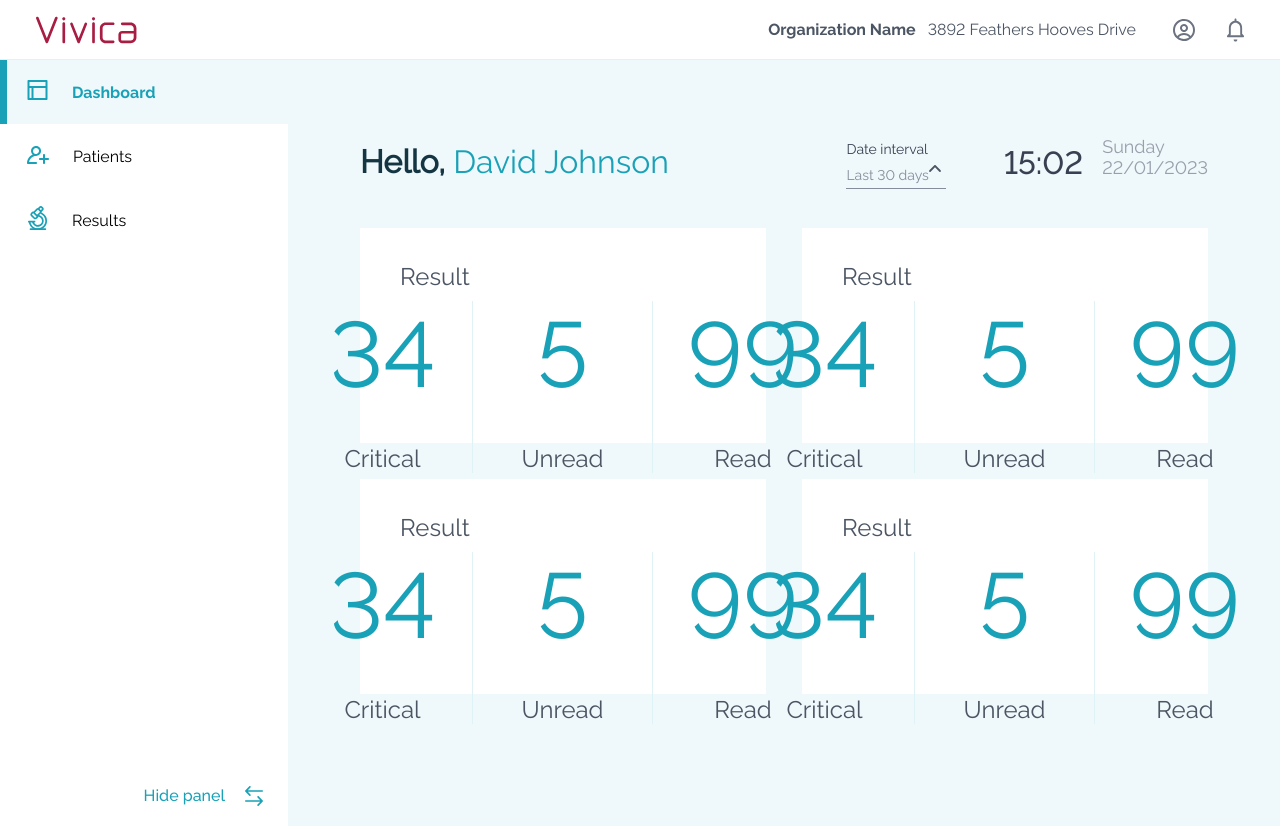
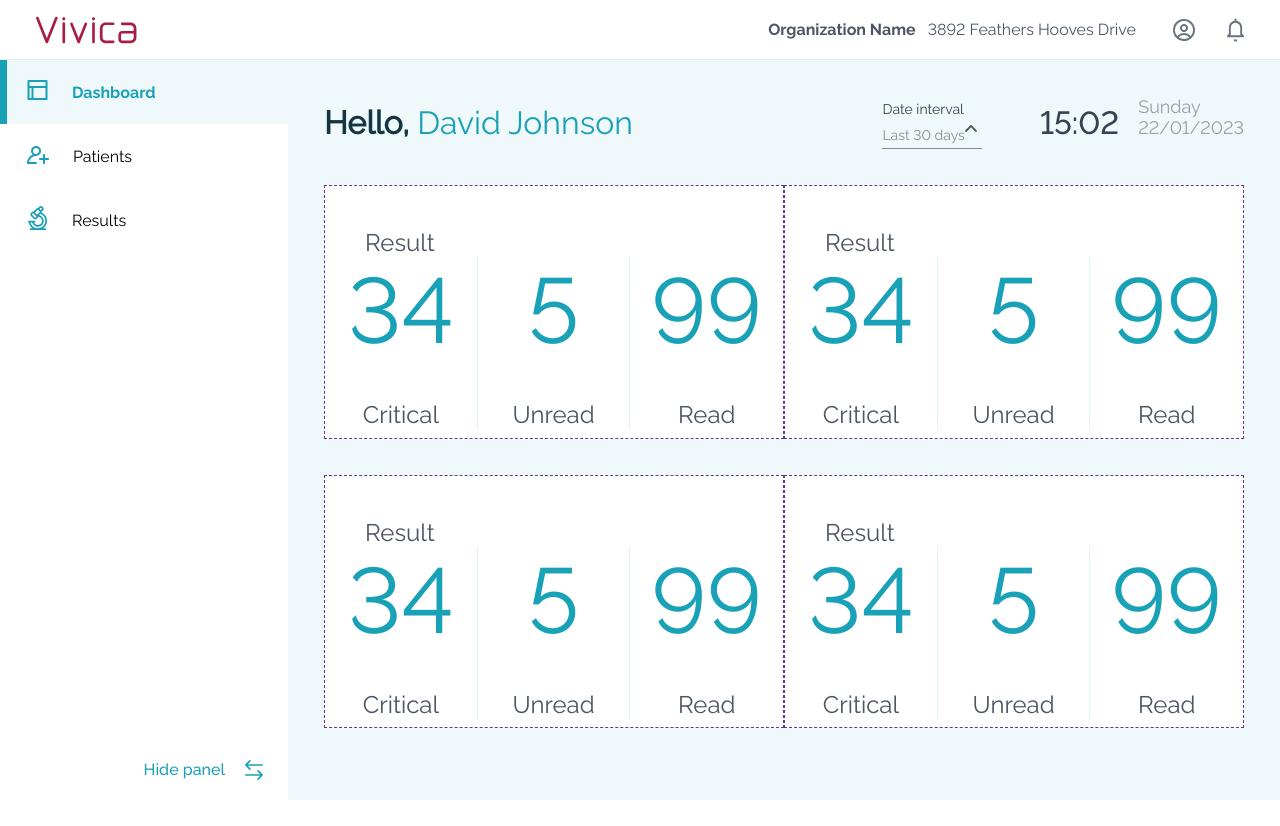
Before and after one commit to metalheadpnz/vivica, a React (Create React App) app: page /dashboard in a window 1280 px wide. After the commit the page ends 800 px from the top, so only its background shows below. Built offline with nearby package versions, Linux system fonts and the light colour scheme.

Commit message:
dashboard

```diff
--- a/src/pages/Dashboard/Dashboard.module.scss
+++ b/src/pages/Dashboard/Dashboard.module.scss
@@ -4,22 +4,25 @@
   display: flex;
   flex-direction: column;
   height: 100%;
+  //border: 1px dashed red;
 }
 
 .row {
   display: flex;
-  height: calc(50% - 96px);
-  margin-left: 36px;
+  height: calc(50%);
+  margin-bottom: 36px;
+  //margin-left: 36px;
 }
 
 .card {
-  //border: 1px dashed rebeccapurple;
+  border: 1px dashed rebeccapurple;
   flex-grow: 1;
-  margin: 0 36px 36px 0;
+  //margin: 0 36px 36px 0;
   width: 200px;
   background-color: #fff;
   display: flex;
   flex-direction: column;
+  justify-content: center;
 }
 
 .header {
@@ -27,7 +30,7 @@
   //border: 1px dashed red;
   height: 60px;
   align-items: center;
-  margin: 36px;
+  margin-bottom: 36px;
 }
 
 .left {
@@ -56,8 +59,10 @@
 
 .dataWrap {
   display: flex;
-  margin-top: 10px;
-  align-self: center;
+  justify-content: center;
+  align-items: center;
+  //margin-top: 10px;
+  //align-self: center;
 
   .cardData {
     display: flex;
```
